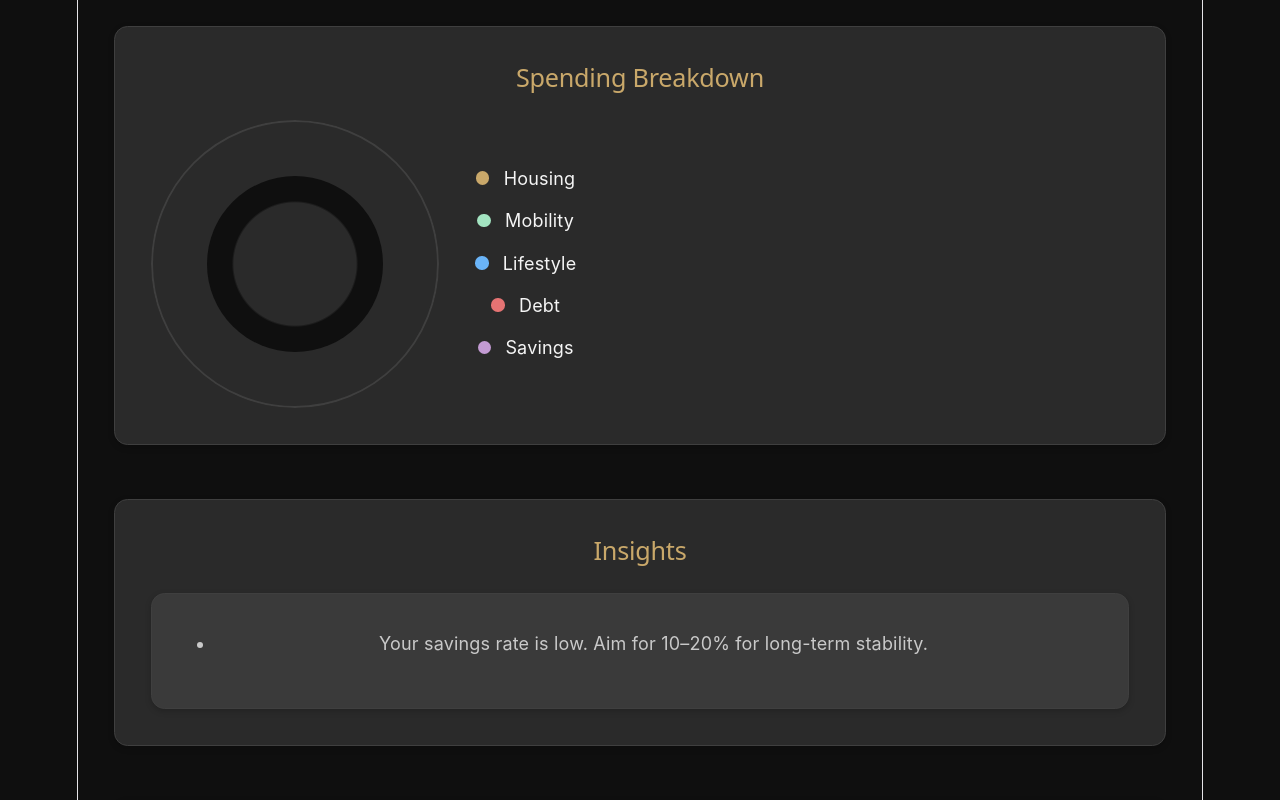
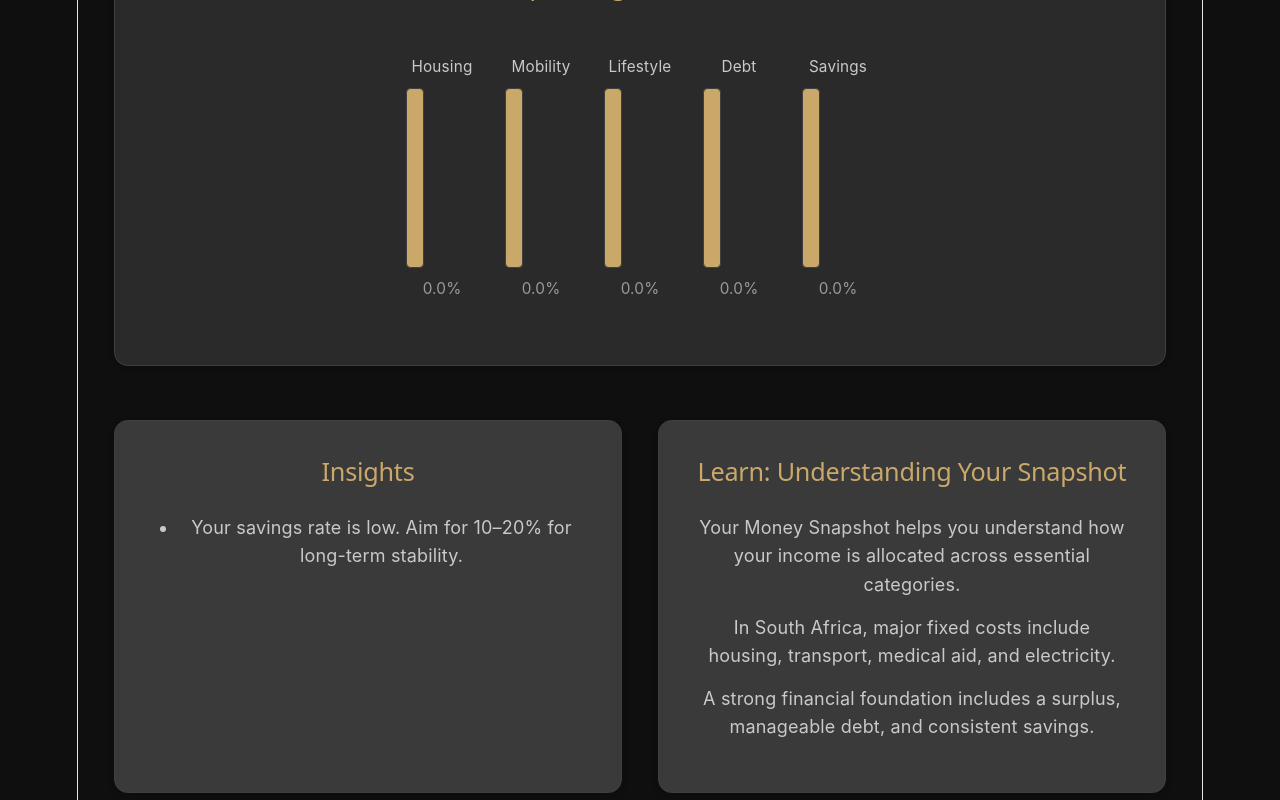
Before and after one commit to kokostahr/Star-NexGen-Wealth-Studio, a React (Vite) app: page /moneysnap in a window 1280 px wide. Shown: the part 1300-2100 px from the top of the page. Built offline with nearby package versions, Linux system fonts and the light colour scheme.

Commit message:
updated the layout and css of money snapshot and added more to the STARSREADME.md file.

```diff
--- a/src/pages/MoneySpanshot.jsx
+++ b/src/pages/MoneySpanshot.jsx
@@ -14,15 +14,14 @@ function MoneySnapshot() {
     const { userIncome, setUserIncome } = useContext(UserContext);
     const { isLoggedIn } = useContext(UserContext);
 
-
-
     //input states with localStorage laod
-    const [grossIncome, setGrossIncome] = useState(userIncome || 0);
+    const [grossIncome, setGrossIncome] = useState(0);
     const [housing, setHousing] = useState(0);
     const [mobility, setMobility] = useState(0);
     const [lifestyle, setLifestyle] = useState(0);
     const [debt, setDebt] = useState(0);
     const [savings, setSavings] = useState(0);
+    const [showSavedMsg, setShowSavedMsg] = useState(false);
 
     //load the saved monisnapshot
     useEffect(() => {
@@ -99,11 +98,11 @@ function MoneySnapshot() {
         insights.push("Your financial position looks balanced. Keep building good habits.");
     }
 
-    //douhgnut churt stuff
+    //bar chart percentages
     const totalForChart = housing + mobility + lifestyle + debt + savings;
     const housingPct = totalForChart ? (housing / totalForChart) * 100 : 0;
     const mobilityPct = totalForChart ? (mobility / totalForChart) * 100 : 0;
-    const lifestylePct = totalForChart ? (lifestyle / totalForChart) * 100 : 0;
+    const lifestylePct2 = totalForChart ? (lifestyle / totalForChart) * 100 : 0;
     const debtPct = totalForChart ? (debt / totalForChart) * 100 : 0;
     const savingsPct = totalForChart ? (savings / totalForChart) * 100 : 0;
 
@@ -190,17 +189,27 @@ function MoneySnapshot() {
                         </div>
                     </div>
 
-                    <button className="btn-primary save-btn" onClick={() => setUserIncome(grossIncome)}>
+                   <button
+                        className="btn-primary save-btn"
+                        onClick={() => {
+                            setUserIncome(grossIncome);
+                            setShowSavedMsg(true);
+                            setTimeout(() => setShowSavedMsg(false), 2000);
+                        }}
+                    >
                         Save Income to Profile
                     </button>
 
-
+                    {showSavedMsg && (
+                        <p className="save-confirm fade-in">Income saved successfully!</p>
+                    )}
                 </div>
             </section>
 
-            {/*metrics grid*/}
+            {/*metrics + bar chart stacked*/}
             <section className="snapshot-section">
                 <div className="section-inner">
+
                     <h2 className="section-title">Key Financial Metrics</h2>
 
                     <div className="metrics-grid">
@@ -234,67 +243,84 @@ function MoneySnapshot() {
                             <strong>{lifestylePercent}%</strong>
                         </div>
                     </div>
+
+                    {/*bar chart*/}
+                    <h2 className="section-title" style={{ marginTop: "2rem" }}>Spending Breakdown</h2>
+
+                    <div className="bar-chart-wrapper">
+
+                        <div className="bar-chart">
+
+                            <div className="bar-item">
+                                <p>Housing</p>
+                                <div className="bar">
+                                    <div className="bar-fill gold" style={{ height: `${housingPct}%` }}></div>
                                 </div>
-            </section>
-
-            {/*doughntu chart*/}
-            <section className="snapshot-section">
-                <div className="section-inner">
-                    <h2 className="section-title">Spending Breakdown</h2>
-
-                    <div className="donut-wrapper">
-                        <div className="donut-chart"
-                        style={{
-                            background: `
-                            conic-gradient(
-                                var(--accent-gold) 0% ${housingPct}%,
-                                var(--accent-mint) ${housingPct}% ${housingPct + mobilityPct}%,
-                                var(--accent-blue) ${housingPct + mobilityPct}% ${housingPct + mobilityPct + lifestylePct}%,
-                                var(--accent-red) ${housingPct + mobilityPct + lifestylePct}% ${housingPct + mobilityPct + lifestylePct + debtPct}%,
-                                var(--accent-purple) ${housingPct + mobilityPct + lifestylePct + debtPct}% 100%
-                            )
-                            `
-                        }}
-                        >
-                            <div className="donut-center">
-                                {Math.round((totalExpenses / netIncome) * 100)}%
-                            </div>
+                                <span>{housingPct.toFixed(1)}%</span>
                             </div>
 
-                        <div className="donut-legend">
-                            <p><span className="dot gold"></span> Housing</p>
-                            <p><span className="dot mint"></span> Mobility</p>
-                            <p><span className="dot blue"></span> Lifestyle</p>
-                            <p><span className="dot red"></span> Debt</p>
-                            <p><span className="dot purple"></span> Savings</p>
+                            <div className="bar-item">
+                                <p>Mobility</p>
+                                <div className="bar">
+                                    <div className="bar-fill mint" style={{ height: `${mobilityPct}%` }}></div>
                                 </div>
+                                <span>{mobilityPct.toFixed(1)}%</span>
+                            </div>
+
+                            <div className="bar-item">
+                                <p>Lifestyle</p>
+                                <div className="bar">
+                                    <div className="bar-fill blue" style={{ height: `${lifestylePct2}%` }}></div>
+                                </div>
+                                <span>{lifestylePct2.toFixed(1)}%</span>
+                            </div>
+
+                            <div className="bar-item">
+                                <p>Debt</p>
+                                <div className="bar">
+                                    <div className="bar-fill red" style={{ height: `${debtPct}%` }}></div>
+                                </div>
+                                <span>{debtPct.toFixed(1)}%</span>
+                            </div>
+
+                            <div className="bar-item">
+                                <p>Savings</p>
+                                <div className="bar">
+                                    <div className="bar-fill purple" style={{ height: `${savingsPct}%` }}></div>
+                                </div>
+                                <span>{savingsPct.toFixed(1)}%</span>
+                            </div>
+
+                        </div>
+
                     </div>
 
                 </div>
             </section>
 
+
+            {/*insights and learn side-bye-side (updating the layout i dont like how it looks)*/}
+            <section className="snapshot-section">
+                <div className="insights-learn-grid">
+
                     {/*insights*/}
-            <section className="snapshot-section">
-                <div className="section-inner">
+                    <div className="section-inner insights-card">
                         <h2 className="section-title">Insights</h2>
-
-                    <div className="insights-card">
                         <ul>
                             {insights.map((i, index) => (
                                 <li key={index}>{i}</li>
                             ))}
                         </ul>
                     </div>
-                </div>
-            </section>
 
-            {/*teach the usar smth nyana */}
-             <section className="snapshot-section">
+                    {/*learn*/}
                     <div className="section-inner learn-card">
                         <h2 className="section-title">Learn: Understanding Your Snapshot</h2>
                         <p>Your Money Snapshot helps you understand how your income is allocated across essential categories.</p>
                         <p>In South Africa, major fixed costs include housing, transport, medical aid, and electricity.</p>
                         <p>A strong financial foundation includes a surplus, manageable debt, and consistent savings.</p>
+                    </div>
+
                 </div>
             </section>
 
--- a/src/styles/moneysnapshot.css
+++ b/src/styles/moneysnapshot.css
@@ -16,10 +16,15 @@
   --text-muted: #C9C9C9;
   --text-soft: #9A9A9A;
 
-  /* accents, just for flavour */
+  /* accents */
   --accent-gold: #C9A86A;
   --accent-mint: #A3E4C1;
   --accent-amber: #F2C94C;
+
+  /* NEW: chart colours */
+  --chart-blue: #6AB4F8;
+  --chart-red: #E57373;
+  --chart-purple: #C39BD3;
 
   /* border colours */
   --border-subtle: #3F3F3F;
@@ -143,6 +148,15 @@
   transform: translateY(-0.15rem);
 }
 
+/* the popup message */
+.save-confirm {
+  margin-top: var(--space-md);
+  color: var(--accent-mint);
+  font-weight: 600;
+  text-align: center;
+}
+
+
 /*metrics */
 .metrics-grid {
   display: grid;
@@ -168,78 +182,68 @@
   font-size: 1.2rem;
 }
 
-/*doughtnut chart */
-.donut-wrapper {
+/*bar chart */
+.bar-chart-wrapper {
   display: flex;
-  align-items: center;
-  gap: var(--space-xl);
-  flex-wrap: wrap;
+  justify-content: center;
+  padding: var(--space-lg) 0;
 }
 
-.donut-chart {
-  width: 16rem;
-  height: 16rem;
-  border-radius: 50%;
-  position: relative;
-  border: 0.15rem solid var(--border-subtle);
-  box-shadow: 0 0 1rem rgba(201, 168, 106, 0.15);
-
-  /*doughnut colours not showing whyy T^T*/
-  background: conic-gradient(
-    var(--accent-gold) 0deg,
-    var(--accent-mint) 90deg,
-    var(--accent-blue) 180deg,
-    var(--accent-red) 270deg,
-    var(--accent-purple) 360deg
-  );
-
-  /*anims for doughnut */
-  animation: donutSpin 1.2s ease-out, reveal 1.2s ease forwards;
-
-  /*hole mask */
-  mask: radial-gradient(circle at center, transparent 30%, black 31%);
-  -webkit-mask: radial-gradient(circle at center, transparent 30%, black 31%);
+.bar-chart {
+  display: flex;
+  align-items: flex-end;
+  gap: var(--space-lg);
 }
 
-.donut-chart::after {
-  content: "";
-  position: absolute;
-  inset: 3rem;
-  background: var(--bg-dark);
-  border-radius: 50%;
+.bar-item {
+  text-align: center;
+  width: 4rem;
 }
 
-.donut-center {
-  position: absolute;
-  top: 50%;
-  left: 50%;
-  transform: translate(-50%, -50%);
-  color: var(--accent-gold);
-  font-size: 1.4rem;
-  font-weight: 700;
+.bar-item p {
+  font-size: 0.85rem;
+  color: var(--text-muted);
+  margin-bottom: var(--space-xs);
 }
 
-.donut-legend {
+.bar {
+  width: 100%;
+  height: 10rem;
+  background: var(--surface-2);
+  border-radius: var(--radius-sm);
+  border: 0.0625rem solid var(--border-subtle);
   display: flex;
-  flex-direction: column;
-  gap: var(--space-sm);
+  align-items: flex-end;
+  overflow: hidden;
 }
 
-.dot {
-  display: inline-block;
-  width: 0.75rem;
-  height: 0.75rem;
-  border-radius: 50%;
-  margin-right: 0.5rem;
+.bar-fill {
+  width: 100%;
+  transition: height 0.4s ease;
+  border-radius: var(--radius-sm);
 }
 
-.dot.gold { background: var(--accent-gold); }
-.dot.mint { background: var(--accent-mint); }
-.dot.blue { background: #6AB4F8; }
-.dot.red { background: #E57373; }
-.dot.purple { background: #C39BD3; }
+/*graph fill colours*/
+.bar-fill.gold { background: var(--accent-gold); }
+.bar-fill.mint { background: var(--accent-mint); }
+.bar-fill.blue { background: var(--chart-blue); }
+.bar-fill.red { background: var(--chart-red); }
+.bar-fill.purple { background: var(--chart-purple); }
 
-/*insight*/
+.bar-item span {
+  display: block;
+  margin-top: var(--space-xs);
+  font-size: 0.85rem;
+  color: var(--text-soft);
+}
+
+/*insights + learn side by side*/
+.insights-learn-grid {
+  display: grid;
+  grid-template-columns: 1fr 1fr;
+  gap: var(--space-xl);
+}
+
 .insights-card {
   background: var(--surface-2);
   padding: var(--space-xl);
@@ -259,6 +263,14 @@
   color: var(--text-muted);
 }
 
+.learn-card {
+  background: var(--surface-2);
+  padding: var(--space-xl);
+  border-radius: var(--radius-lg);
+  border: 0.0625rem solid var(--border-subtle);
+  box-shadow: var(--shadow-soft);
+}
+
 .learn-card p {
   margin-bottom: var(--space-sm);
   color: var(--text-muted);
@@ -269,19 +281,3 @@
   from { opacity: 0; transform: translateY(0.75rem); }
   to { opacity: 1; transform: translateY(0); }
 }
-
-@keyframes donutSpin {
-  from {
-    transform: rotate(-20deg) scale(0.9);
-    opacity: 0;
-  }
-  to {
-    transform: rotate(0deg) scale(1);
-    opacity: 1;
-  }
-}
-
-@keyframes reveal {
-  from { mask-size: 0%; }
-  to { mask-size: 100%; }
-}
```
Also changed, not shown: 1 other file (tests, documents, lock files or other folders). Lines whose indentation alone changed are shown as unchanged.
